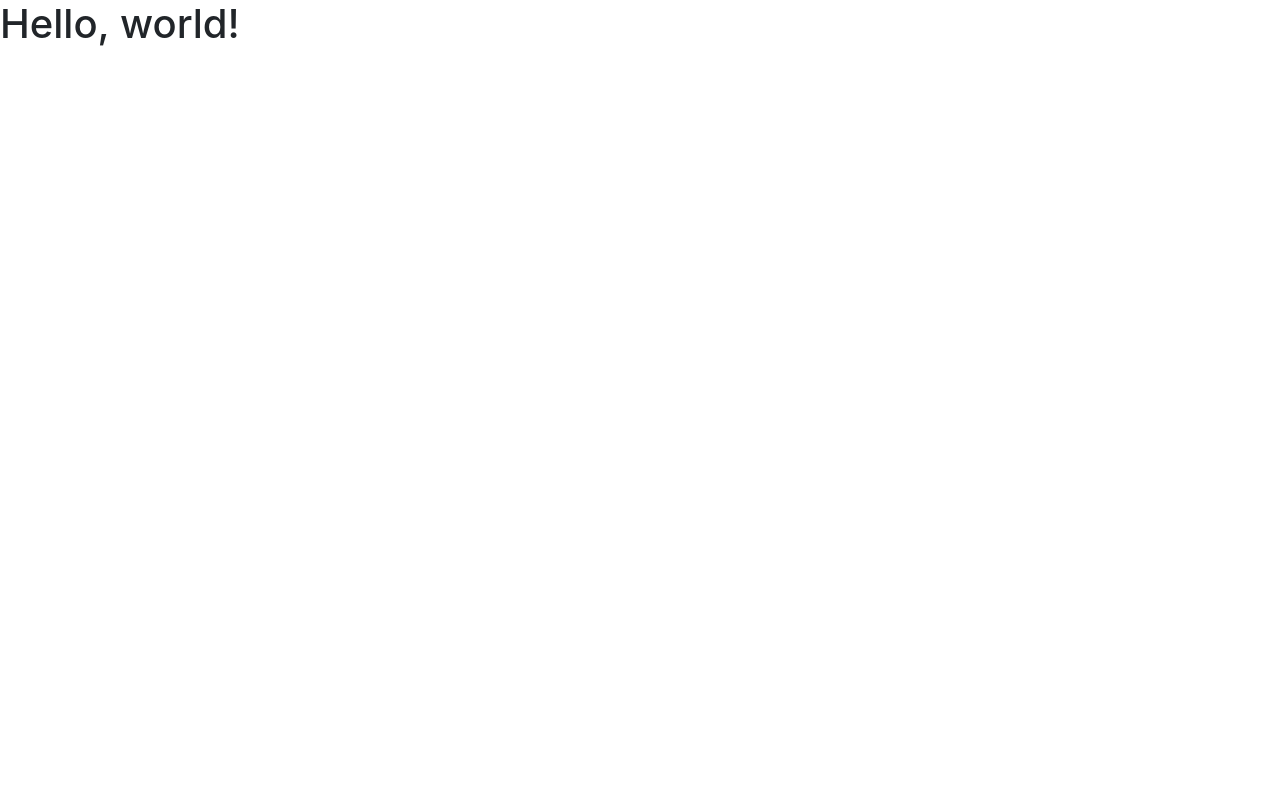
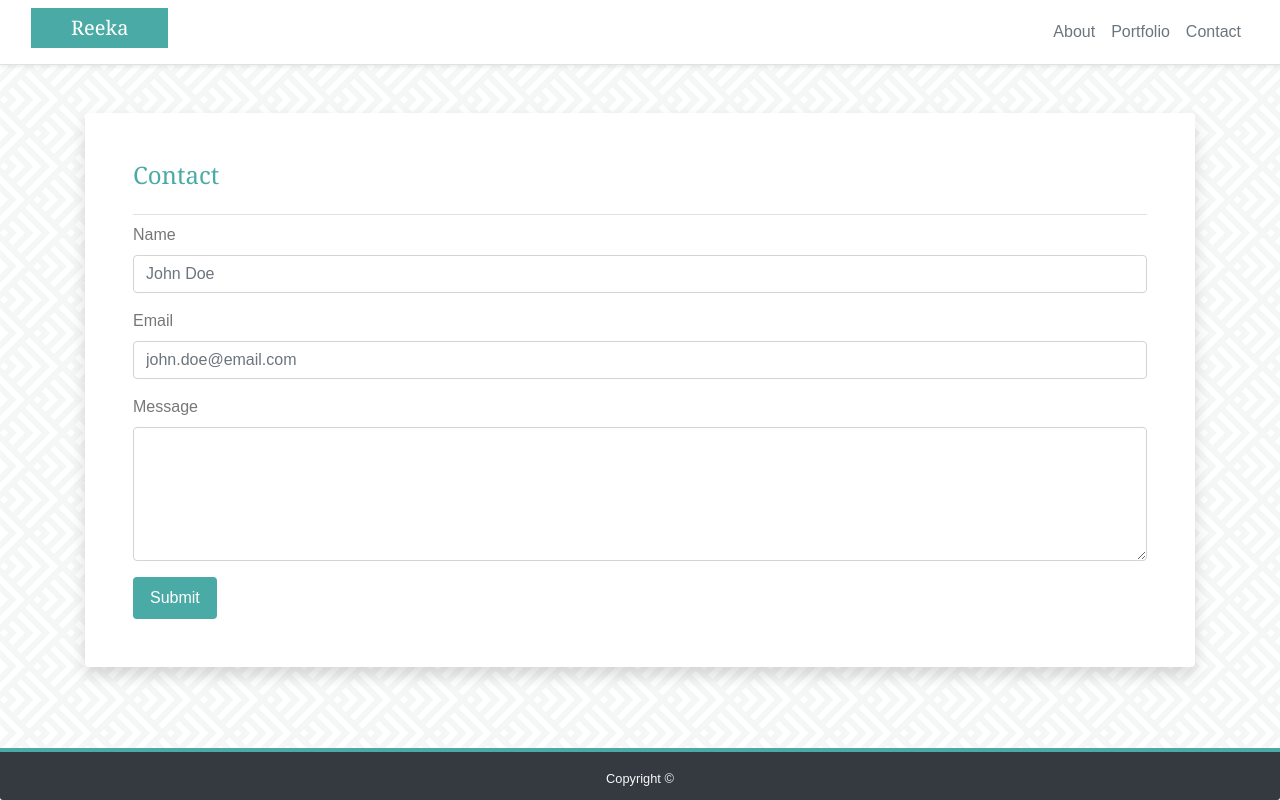
Before and after one commit to reekamaharaj/Bootstrap-Portfolio, a plain HTML site: page contact.html in a window 1280 px wide. Drawn offline with nearby package versions, Linux system fonts and the light colour scheme.

Commit message:
worked more on page layout and design

```diff
--- a/contact.html
+++ b/contact.html
@@ -1,22 +1,80 @@
 <!doctype html>
 <html lang="en">
+
   <head>
     <!-- Required meta tags -->
     <meta charset="utf-8">
     <meta name="viewport" content="width=device-width, initial-scale=1, shrink-to-fit=no">
 
     <!-- Bootstrap CSS -->
+
     <link rel="stylesheet" href="https://stackpath.bootstrapcdn.com/bootstrap/4.4.1/css/bootstrap.min.css" integrity="sha384-Vkoo8x4CGsO3+Hhxv8T/Q5PaXtkKtu6ug5TOeNV6gBiFeWPGFN9MuhOf23Q9Ifjh" crossorigin="anonymous">
+    <link rel="stylesheet" type="text/css" href="style.css">
 
-    <title>Hello, world!</title>
+    <title>Contact</title>
   </head>
+
+  <!-- start of body -->
   <body>
-    <h1>Hello, world!</h1>
 
-    <!-- Optional JavaScript -->
-    <!-- jQuery first, then Popper.js, then Bootstrap JS -->
-    <script src="https://code.jquery.com/jquery-3.4.1.slim.min.js" integrity="sha384-J6qa4849blE2+poT4WnyKhv5vZF5SrPo0iEjwBvKU7imGFAV0wwj1yYfoRSJoZ+n" crossorigin="anonymous"></script>
-    <script src="https://cdn.jsdelivr.net/npm/popper.js@1.16.0/dist/umd/popper.min.js" integrity="sha384-Q6E9RHvbIyZFJoft+2mJbHaEWldlvI9IOYy5n3zV9zzTtmI3UksdQRVvoxMfooAo" crossorigin="anonymous"></script>
-    <script src="https://stackpath.bootstrapcdn.com/bootstrap/4.4.1/js/bootstrap.min.js" integrity="sha384-wfSDF2E50Y2D1uUdj0O3uMBJnjuUD4Ih7YwaYd1iqfktj0Uod8GCExl3Og8ifwB6" crossorigin="anonymous"></script>
+    <!-- navbar -->
+    <nav class="navbar navbar-expand-md navbar-light bg-white border-bottom shadow-sm">
+
+      <div class="container-fluid d-flex flex-column flex-md-row">
+
+          <h3 class="navbar-brand mr-md-auto text-white">Reeka</h3>
+          <div class="my-md-0">
+
+            <ul class="navbar-nav mr-auto">
+
+              <li class="nav-item"><a class="nav-link p-2 text-secondary" href="index.html">About</a></li>
+              <li class="nav-item"><a class="nav-link p-2 text-secondary" href="portfolio.html">Portfolio</a></li>
+              <li class="nav-item"><a class="nav-link p-2 text-secondary" href="contact.html">Contact</a></li>
+
+            </ul>
+
+            </div>
+
+      </div>
+
+    </nav>
+<!-- content -->
+        <div class="container">
+          <div class="card border-0 shadow my-5">
+            <div class="card-body p-5">
+              <h4 class="cardtitle border-bottom">Contact</h4>
+
+              <form>
+
+                <div class="form-group">
+                  <label for="formGroupName">Name</label>
+                  <input type="text" class="form-control" id="formGroupEmil" placeholder="John Doe">
+                </div>
+
+                <div class="form-group">
+                  <label for="formGroupEmail">Email</label>
+                  <input type="text" class="form-control" id="formGroupEmail" placeholder="john.doe@email.com">
+                </div>
+
+                <div class="form-group">
+                  <label for="message">Message</label>
+                  <textarea class="form-control" id="message" rows="5"></textarea>
+                </div>
+
+              </form>
+
+              <button type="button" class="btn">Submit</button>
+
+            </div>
+          </div>
+        </div>
+
+        <!-- Footer -->
+
+    <div class="card-footer bg-dark fixed-bottom text-center border-top border-width">
+      <small class="text-light align-bottom">Copyright ©</small>
+    </div>
+
   </body>
+
 </html>
--- a/style.css
+++ b/style.css
@@ -1,7 +1,41 @@
+* {
+    font-family: Arial, Helvetica, sans-serif;
+    color: #777777;
+}
+
 body {
+
     background: url('spikes/spikes.png');
 }
 
+h3 {
+    background: #4aaaa5;
+    color: #ffffff;
+    padding: 1em 2em;
+    font-family: Georgia, Times, 'Times New Roman', serif;
+}
+
+h4 {
+    color: #4aaaa5;
+    padding-bottom: 1em;
+    font-family: Georgia, Times, 'Times New Roman', serif;
+}
+
+.btn {
+    background: #4aaaa5;
+    background-color: #4aaaa5;
+    color:  white;
+    padding: .5em 1em;
+}
+
+.border-width {
+    border-width: .3em !important;
+    border-color: #4aaaa5 !important;
+}
+
+.textbackground {
+    background: #4aaaa5;
+}
 
 /*
 Teal color: #4aaaa5
```
Also changed, not shown: index.html (+27 -9 lines), portfolio.html (+53 -7 lines).
